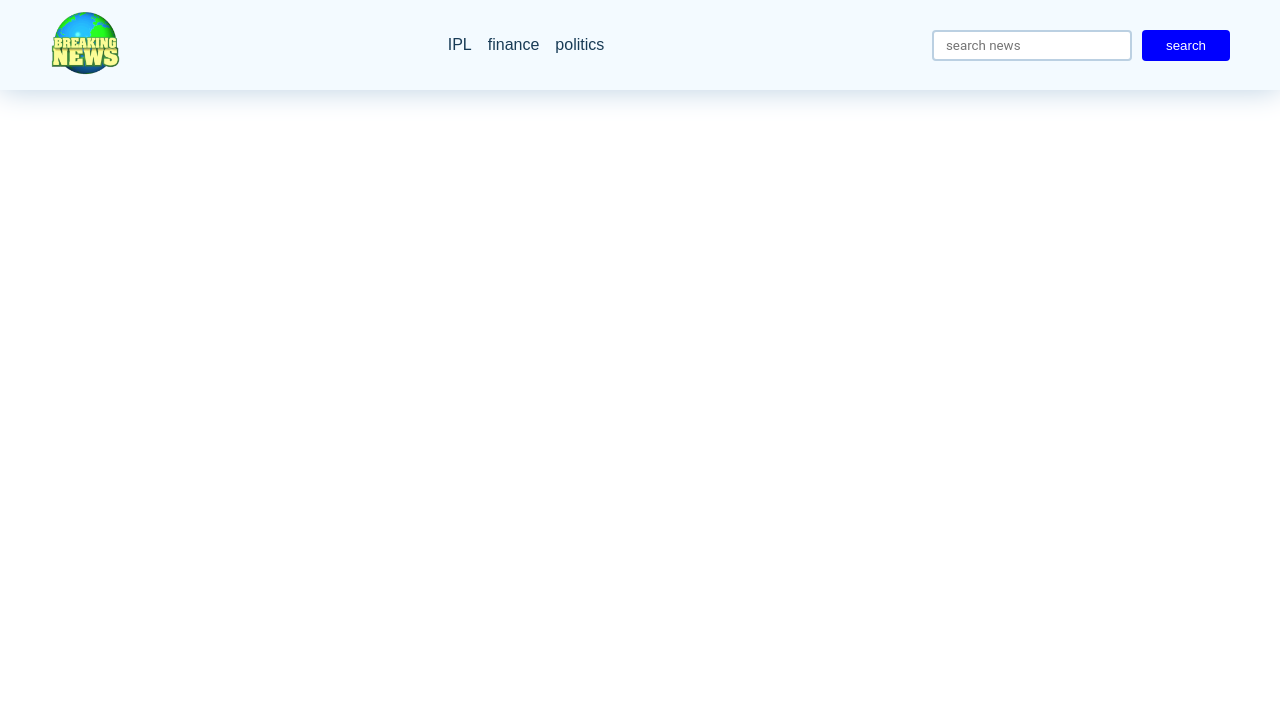
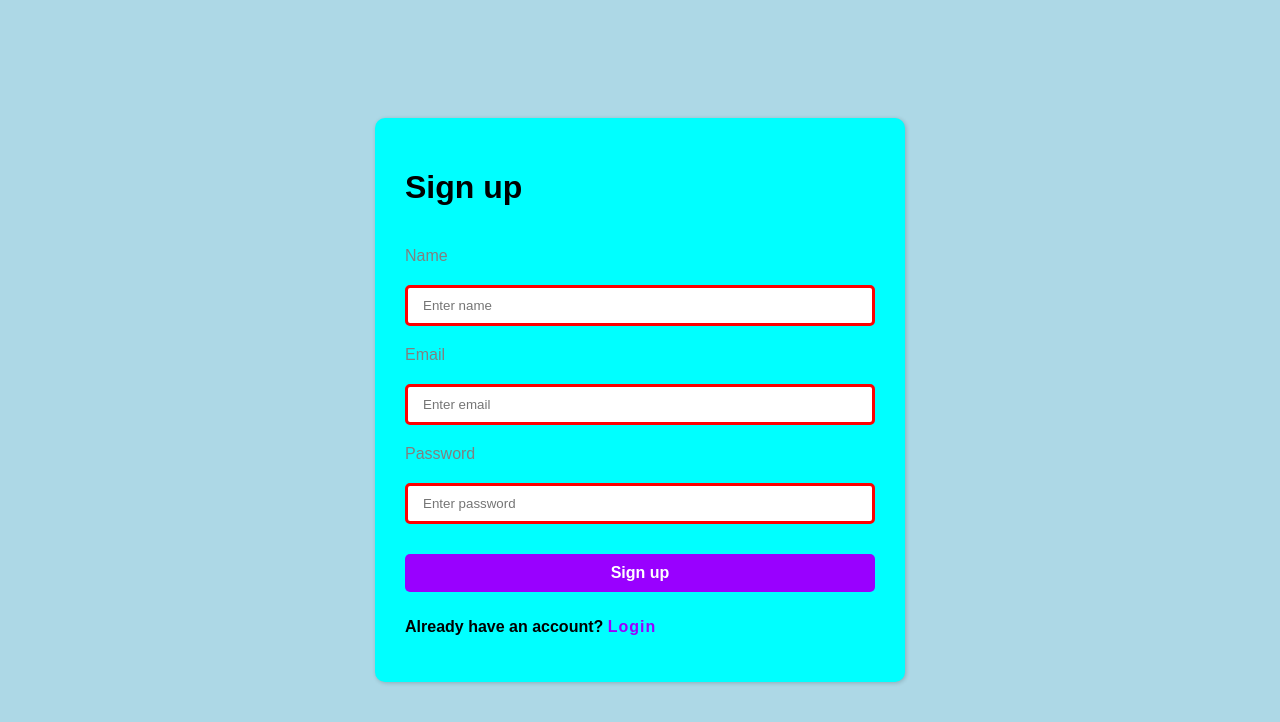
Before and after one commit to Geetheshkulal/newsportal2, a plain HTML site: page index.html in a window 1280 px wide. Drawn offline with Linux system fonts and the light colour scheme; no server answers.

Commit message:
third commit

```diff
--- a/index.html
+++ b/index.html
@@ -1,51 +1,77 @@
 <!DOCTYPE html>
 <html lang="en">
 <head>
-    <meta charset="UTF-8">
-    <meta name="viewport" content="width=device-width, initial-scale=1.0">
-    <title>news_portal</title>
-    <link rel="stylesheet" href="style.css">
+  <meta charset="UTF-8">
+  <meta name="viewport" content="width=device-width, initial-scale=1.0">
+  <link rel="stylesheet" href="/signup/index.css">
+  <title>Sign Up</title>
 </head>
 <body>
-    <nav>
-<div class="main-nav container flex">
-    <a href="#" class="company-logo" onclick="reload()"><img src="news.png" alt="company logo">
-    </a>
-    <div class="nav-links">
-        <ul class="flex">
-            <li class="hover-link nav-item" id="ipl" onclick="onNavItemClick('ipl')">IPL</li>
-            <li class="hover-link nav-item" id="finance" onclick="onNavItemClick('finance')">finance</li>
-            <li class="hover-link nav-item" id="politics" onclick="onNavItemClick('politics')">politics</li>
-        </ul>
+    <form onsubmit="signUp(event)">
+  <div class="container">
+    <div class="innerBox">
+      <h1 class="heading">Sign up</h1>
+      <label for="name">Name</label>
+      <input type="text" id="name" placeholder="Enter name">
+
+      <label for="email">Email</label>
+      <input type="email" id="email" placeholder="Enter email">
+
+      <label for="password">Password</label>
+      <input type="password" id="password" placeholder="Enter password">
+
+      <div class="footer">
+        <b class="error" id="errorMsg"></b>
+        <button>Sign up</button>
+        <p>Already have an account? <span><a href="/login/login.html">Login</a></span></p>
+      </div>
     </div>
+  </div>
+  </form>
 
-    <div class="search-bar flex">
-        <input type="text" class="news-input" id="search-text" placeholder="search news">
-        <button class="search-button" id="search-button">search</button>
-    </div>
-</div>
-    </nav>
+  <!-- <script type="module">
+    import { initializeApp } from 'https://www.gstatic.com/firebasejs/10.7.0/firebase-app.js';
+    import 'https://www.gstatic.com/firebasejs/10.7.0/firebase-auth.js'; // Import the entire module
 
+    window.onload = function () {
+      const firebaseConfig = {
+        apiKey: "your-api-key",
+        authDomain: "your-auth-domain",
+        projectId: "your-project-id",
+        storageBucket: "your-storage-bucket",
+        messagingSenderId: "your-messaging-sender-id",
+        appId: "your-app-id",
+        measurementId: "your-measurement-id"
+      };
 
-    <main>
-        <div class="cards-container container flex" id="cards-container" >
+      firebase.initializeApp(firebaseConfig);
 
+      // Function to handle user sign-up
+      function signUp() {
+        const name = document.getElementById('name').value;
+        const email = document.getElementById('email').value;
+        const password = document.getElementById('password').value;
 
-        </div>
-    </main>
+        firebase.auth().createUserWithEmailAndPassword(email, password)
+          .then((userCredential) => {
+            // User signed up successfully
+            const user = userCredential.user;
+            window.alert("success");
+            console.log('User signed up:', user);
+            // Redirect to the portal page or perform other actions
+            // window.location.href = "/portal";
+          })
+          .catch((error) => {
+            // Handle errors here (e.g., display an error message)
+            console.error('Sign-up error:', error.message);
+          });
+      }
+    };
 
-    <template id="template-news-card">
-        <div class="card">
-            <div class="card-header">
-                <img src="https://via.placeholder.com/400x200" alt="news-image" id="news-img">
-            </div>
-            <div class="card-content">
-                <h3 id="news-title">this is the title</h3>
-                <h6 class="news-source" id="news-source">end gadget 26/08/2023</h6>
-                <p class="news-desc" id="news-desc">Lorem ipsum dolor sit amet consectetur, adipisicing elit. Repudiandae, totam. Sequi, ipsum. Ea dolorem doloribus cumque, magni harum velit, ullam, nemo corrupti consequuntur mollitia voluptates porro id. Impedit, voluptatibus cumque!</p>
-            </div>
-        </div>
-    </template>
-    <script src="script.js"></script>
+    const app = initializeApp(firebaseConfig);
+  const analytics = getAnalytics(app);
+  </script> -->
 </body>
+<script src="./signup/index.js" type="module"></script>
+
 </html>
--- /dev/null
+++ b/login/login.css
@@ -0,0 +1,99 @@
+/* signup.css */
+
+body {
+    margin: 0;
+    font-family: 'Arial', sans-serif;
+    background-color: lightblue;
+  }
+
+  .container {
+    height: 100%;
+    min-height: 100vh;
+    width: 100%;
+    display: flex;
+    justify-content: center;
+    align-items: center;
+  }
+
+  .innerBox {
+    min-width: 470px;
+    height: fit-content;
+    width: fit-content;
+    background-color: aqua;
+    box-shadow: 1px 1px 4px rgba(0, 0, 0, 0.2);
+    padding: 30px;
+    border-radius: 10px;
+    display: flex;
+    flex-direction: column;
+    gap: 20px;
+  }
+
+  .footer {
+    display: flex;
+    flex-direction: column;
+    gap: 10px;
+  }
+
+  .footer button {
+    outline: none;
+    border: none;
+    background-color: #9900ff;
+    color: white;
+    border-radius: 5px;
+    font-weight: bold;
+    font-size: 1rem;
+    padding: 10px 16px;
+    width: 100%;
+    transition: 100ms;
+  }
+
+  .footer button:hover {
+    background-color: #cc80ff;
+    cursor: pointer;
+  }
+
+  .footer p {
+    font-weight: 700;
+    color: #000;
+  }
+
+  .footer p span a {
+    font-weight: bold;
+    color: #9900ff;
+    letter-spacing: 1px;
+    font-size: 1rem;
+    text-decoration: none;
+  }
+
+  .footer .error {
+    font-weight: bold;
+    font-size: 0.875rem;
+    color: red;
+    text-align: center;
+  }
+
+
+  .container{
+    display: flex;
+    flex-direction: column;
+    gap: 8px;
+
+}
+.container label{
+    font-weight: 500;
+    font-size: 1rem;
+    color: grey;
+}
+.container input{
+    border-radius: 5px;
+    border: 3px solid red;
+    outline: none;
+    padding: 10px 15px;
+    color: black;
+}
+.container input:hover{
+    border-color: white;
+}
+.container input:focus{
+    box-shadow: inset 2px 3px 4px rgba(0, 0, 0, 0.6);
+}
--- a/script.js
+++ b/news/news.js
@@ -41,7 +41,7 @@ function fillDataInCard(cardClone, article) {
 
     const date = new Date(article.publishedAt).toLocaleString('en-US', { timeZone: 'America/New_York' });
 
-    newsSource.innerHTML = `${article.source} - ${date}`;
+    newsSource.innerHTML = `${article.source.name} ${date}`;
 
     cardClone.firstElementChild.addEventListener('click', () => {
         window.open(article.url, '_blank');
--- /dev/null
+++ b/signup/index.css
@@ -0,0 +1,99 @@
+/* signup.css */
+
+body {
+    margin: 0;
+    font-family: 'Arial', sans-serif;
+    background-color: lightblue;
+  }
+
+  .container {
+    height: 100%;
+    min-height: 100vh;
+    width: 100%;
+    display: flex;
+    justify-content: center;
+    align-items: center;
+  }
+
+  .innerBox {
+    min-width: 470px;
+    height: fit-content;
+    width: fit-content;
+    background-color: aqua;
+    box-shadow: 1px 1px 4px rgba(0, 0, 0, 0.2);
+    padding: 30px;
+    border-radius: 10px;
+    display: flex;
+    flex-direction: column;
+    gap: 20px;
+  }
+
+  .footer {
+    display: flex;
+    flex-direction: column;
+    gap: 10px;
+  }
+
+  .footer button {
+    outline: none;
+    border: none;
+    background-color: #9900ff;
+    color: white;
+    border-radius: 5px;
+    font-weight: bold;
+    font-size: 1rem;
+    padding: 10px 16px;
+    width: 100%;
+    transition: 100ms;
+  }
+
+  .footer button:hover {
+    background-color: #cc80ff;
+    cursor: pointer;
+  }
+
+  .footer p {
+    font-weight: 700;
+    color: #000;
+  }
+
+  .footer p span a {
+    font-weight: bold;
+    color: #9900ff;
+    letter-spacing: 1px;
+    font-size: 1rem;
+    text-decoration: none;
+  }
+
+  .footer .error {
+    font-weight: bold;
+    font-size: 0.875rem;
+    color: red;
+    text-align: center;
+  }
+
+
+  .container{
+    display: flex;
+    flex-direction: column;
+    gap: 8px;
+
+}
+.container label{
+    font-weight: 500;
+    font-size: 1rem;
+    color: grey;
+}
+.container input{
+    border-radius: 5px;
+    border: 3px solid red;
+    outline: none;
+    padding: 10px 15px;
+    color: black;
+}
+.container input:hover{
+    border-color: white;
+}
+.container input:focus{
+    box-shadow: inset 2px 3px 4px rgba(0, 0, 0, 0.6);
+}
--- /dev/null
+++ b/signup/index.js
@@ -0,0 +1,44 @@
+
+  // Import the functions you need from the SDKs you need
+  import { initializeApp } from "https://www.gstatic.com/firebasejs/10.7.0/firebase-app.js";
+  import { getAuth, createUserWithEmailAndPassword} from "https://www.gstatic.com/firebasejs/10.7.0/firebase-auth.js";
+  // TODO: Add SDKs for Firebase products that you want to use
+
+  const firebaseConfig = {
+    apiKey: "AIzaSyAHMMjoKpDcM8mTwIs_ARj8ulaM1KAbv5I",
+    authDomain: "news-portal-e2edb.firebaseapp.com",
+    projectId: "news-portal-e2edb",
+    storageBucket: "news-portal-e2edb.appspot.com",
+    messagingSenderId: "176175139230",
+    appId: "1:176175139230:web:8802fb1afe71b899122e8f",
+    measurementId: "G-P5GQ65F0S1"
+  };
+
+  // Initialize Firebase2
+  const app = initializeApp(firebaseConfig);
+  const auth=getAuth()
+
+  var name = document.getElementById('name');
+  var email = document.getElementById('email');
+  var password = document.getElementById('password');
+
+  window.signUp=function(e){
+    e.preventDefault();
+    var obj={
+        name:name.value,
+        email:email.value,
+        password:password.value,
+
+
+    }
+    createUserWithEmailAndPassword(auth, obj.email, obj.password)
+    .then(function(success){
+        alert('signup success');
+        window.location.href = "/news/news.html";
+    })
+    .catch(function(err){
+        alert("error" +err)
+    })
+    console.log(obj)
+
+  }
```
Also changed, not shown: login/login.html (added, +33 -0 lines), login/login.js (added, +41 -0 lines), news/news.html (added, +51 -0 lines), news/news.css (renamed from style.css), news/news.png (renamed from news.png).
